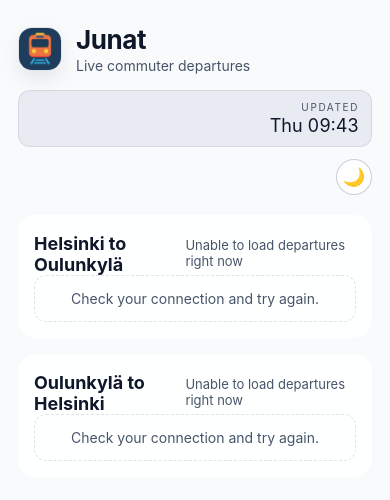
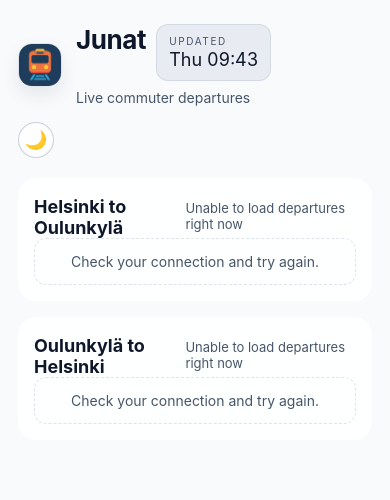
Before and after one commit to kkainu/junat, a plain HTML site: page index.html in a window 390 px wide. Drawn offline with Linux system fonts and the light colour scheme; no server answers.

Commit message:
Nest status block beside brand title

```diff
--- a/index.html
+++ b/index.html
@@ -17,16 +17,18 @@
       <header class="app-header">
         <div class="brand">
           <img class="brand-icon" src="icons/train-180.png" alt="Junat icon" />
-          <div>
-            <h1 class="brand-title">Junat</h1>
+          <div class="brand-text">
+            <div class="brand-heading">
+              <h1 class="brand-title">Junat</h1>
+              <div class="status-block">
+                <span class="status-label">Updated</span>
+                <time id="time" class="status-value" aria-live="polite"></time>
+              </div>
+            </div>
             <p class="brand-subtitle">Live commuter departures</p>
           </div>
         </div>
         <div class="header-actions">
-          <div class="status-block">
-            <span class="status-label">Updated</span>
-            <time id="time" class="status-value" aria-live="polite"></time>
-          </div>
           <button
             id="theme-toggle"
             class="theme-toggle"
--- a/junat.css
+++ b/junat.css
@@ -121,17 +121,28 @@ body {
   color: var(--text-secondary);
 }
 
+.brand-text {
+  display: flex;
+  flex-direction: column;
+  gap: 6px;
+}
+
+.brand-heading {
+  display: flex;
+  align-items: center;
+  gap: 14px;
+  flex-wrap: wrap;
+}
+
 .header-actions {
   display: flex;
-  flex-direction: column;
   align-items: flex-end;
-  gap: 12px;
 }
 
 .status-block {
   display: flex;
   flex-direction: column;
-  align-items: flex-end;
+  align-items: flex-start;
   padding: 10px 12px;
   border-radius: 12px;
   background: var(--status-bg);
@@ -265,13 +276,14 @@ body {
       align-items: stretch;
     }
 
+    .brand-heading {
+      align-items: flex-start;
+      gap: 10px;
+    }
+
     .header-actions {
       width: 100%;
-    align-items: stretch;
-  }
-
-  .header-actions .status-block {
-    width: 100%;
+      align-items: flex-end;
     }
 
     .header-actions .theme-toggle {
```
Lines whose indentation alone changed are shown as unchanged.
